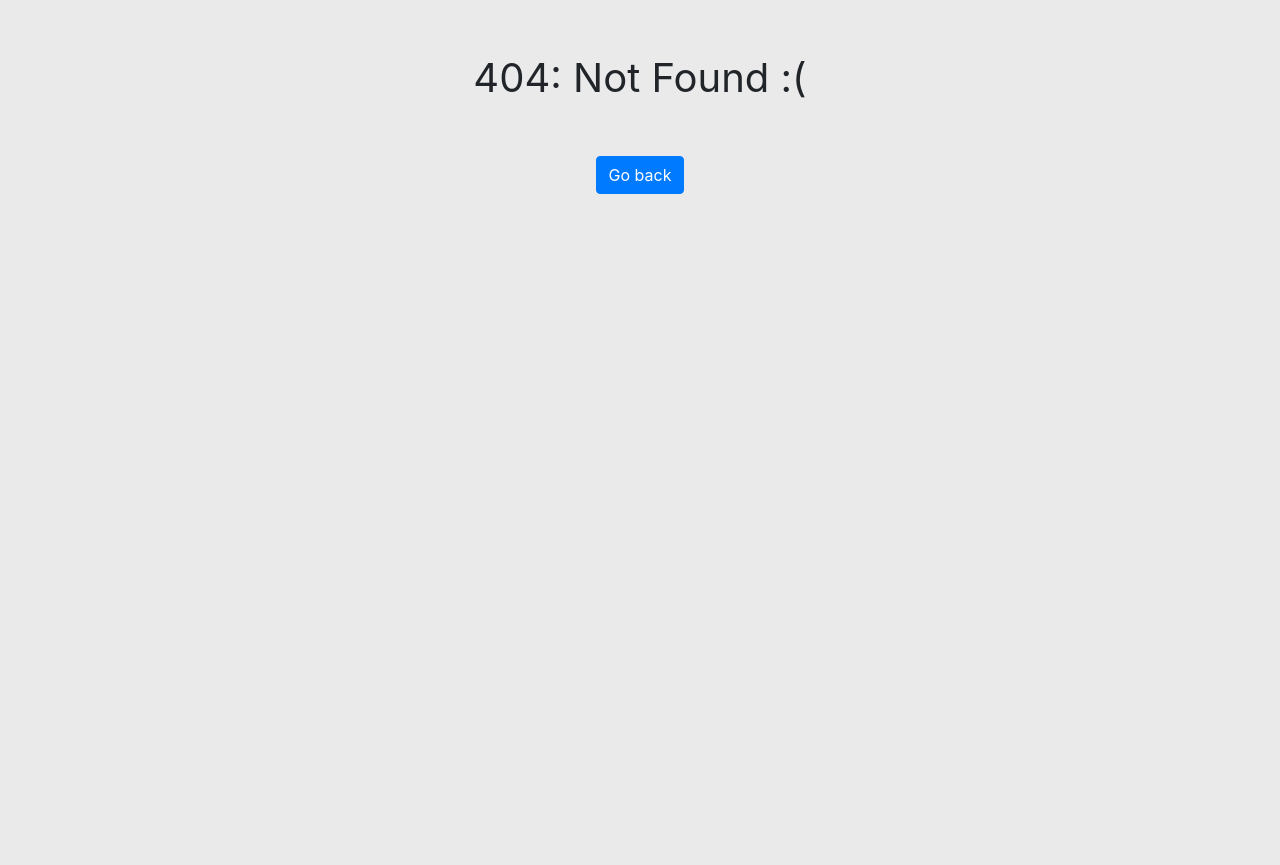
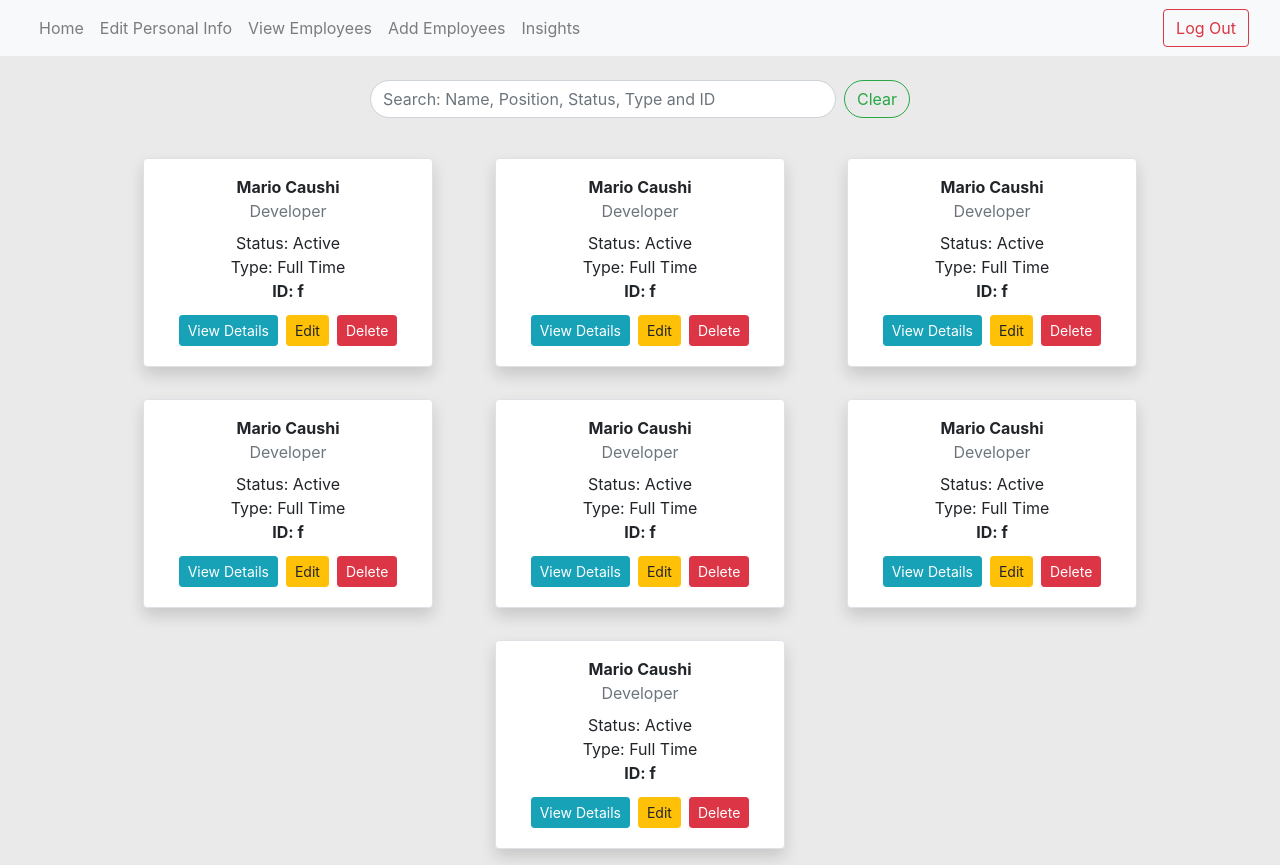
Before and after one commit to MarioCaushi/EmployeeShifts-frontend, a React (Create React App) app: page /ViewEmployees in a window 1280 px wide. Before the commit this address had no page. Before the commit the page ends 800 px from the top, so only its background shows below. Built offline with nearby package versions, Linux system fonts and the light colour scheme.

Commit message:
Finshed the design of the View Employees Page

```diff
--- a/src/App.js
+++ b/src/App.js
@@ -8,6 +8,7 @@ import Employee from './Pages/Employee';
 import ManagerHome from './Pages/ManagerHome';
 import ManagerEdit from './Pages/ManagerEdit';
 import EmployeeAdd from './Pages/EmployeeAdd';
+import ViewEmployees from './Pages/ViewEmployees';
 
 
 function App() {
@@ -21,6 +22,7 @@ function App() {
         <Route path='/ManagerHome' element={<ManagerHome/>}/>
         <Route path='/ManagerEdit' element={<ManagerEdit/>}/>
         <Route path='/EmployeeAdd' element={<EmployeeAdd/>}/>
+        <Route path='/ViewEmployees' element={<ViewEmployees/>}/>
         <Route path="*" element={<PageError />} />
       </Routes>
     </>
--- /dev/null
+++ b/src/Components/EmployeeCard.jsx
@@ -0,0 +1,26 @@
+import React from 'react';
+
+function EmployeeCard() {
+    return (
+        <div className="col-lg-3 col-md-4 col-sm-6 m-3"> {/* Include margin-bottom for spacing between rows */}
+            <div className="d-flex flex-column align-items-center p-3 bg-white border shadow rounded">
+                <div className="text-center">
+                    <p className="employee-name m-0"><strong>Mario Caushi</strong></p>
+                    <p className="employee-position m-0 text-muted">Developer</p>
+                </div>
+                <div className="employee-info mt-2 text-center">
+                    <p className="m-0">Status: Active</p>
+                    <p className="m-0">Type: Full Time</p>
+                    <p className="m-0"><strong> ID: f</strong></p>
+                </div>
+                <div className="employee-actions mt-2">
+                    <button type="button" className="btn btn-info btn-sm m-1 rounded-2" id="view-f">View Details</button>
+                    <button type="button" className="btn btn-warning btn-sm m-1 rounded-2" id="edit-f">Edit</button>
+                    <button type="button" className="btn btn-danger btn-sm m-1 rounded-2" id="delete-f">Delete</button>
+                </div>
+            </div>
+        </div>
+    );
+}
+
+export default EmployeeCard;
--- a/src/Components/ManagerNavBar.jsx
+++ b/src/Components/ManagerNavBar.jsx
@@ -22,7 +22,7 @@ function ManagerNavBar() {
                                 <Link className="nav-link" to="/ManagerEdit">Edit Personal Info</Link>
                             </li>
                             <li className="nav-item">
-                                <Link className="nav-link" to="/view-employees">View Employees</Link>
+                                <Link className="nav-link" to="/ViewEmployees">View Employees</Link>
                             </li>
                             <li className="nav-item">
                                 <Link className="nav-link" to="/EmployeeAdd">Add Employees</Link>
--- /dev/null
+++ b/src/Pages/ViewEmployees.jsx
@@ -0,0 +1,42 @@
+import React from 'react'
+import ManagerNavBar from '../Components/ManagerNavBar';
+import EmployeeCard from '../Components/EmployeeCard';
+
+function ViewEmployees() {
+    return (
+        <>
+            <ManagerNavBar />
+
+            <div className="container my-4">
+                <div className="row justify-content-center">
+                    <div className="col-md-6 d-flex">
+                        <input
+                            type="text"
+                            className="form-control rounded-pill"
+                            placeholder="Search: Name, Position, Status, Type and ID"
+                            aria-label="Search"
+                        />
+                            <button
+                                className="btn btn-outline-success ms-2 rounded-pill ml-2">
+                                Clear
+                            </button>
+                    </div>
+                </div>
+            </div>
+
+            <div className="d-flex flex-wrap justify-content-center">
+                <EmployeeCard />
+                <EmployeeCard />
+                <EmployeeCard />
+                <EmployeeCard />
+                <EmployeeCard />
+                <EmployeeCard />
+                <EmployeeCard />
+
+            </div>
+
+        </>
+    );
+}
+
+export default ViewEmployees;
```
